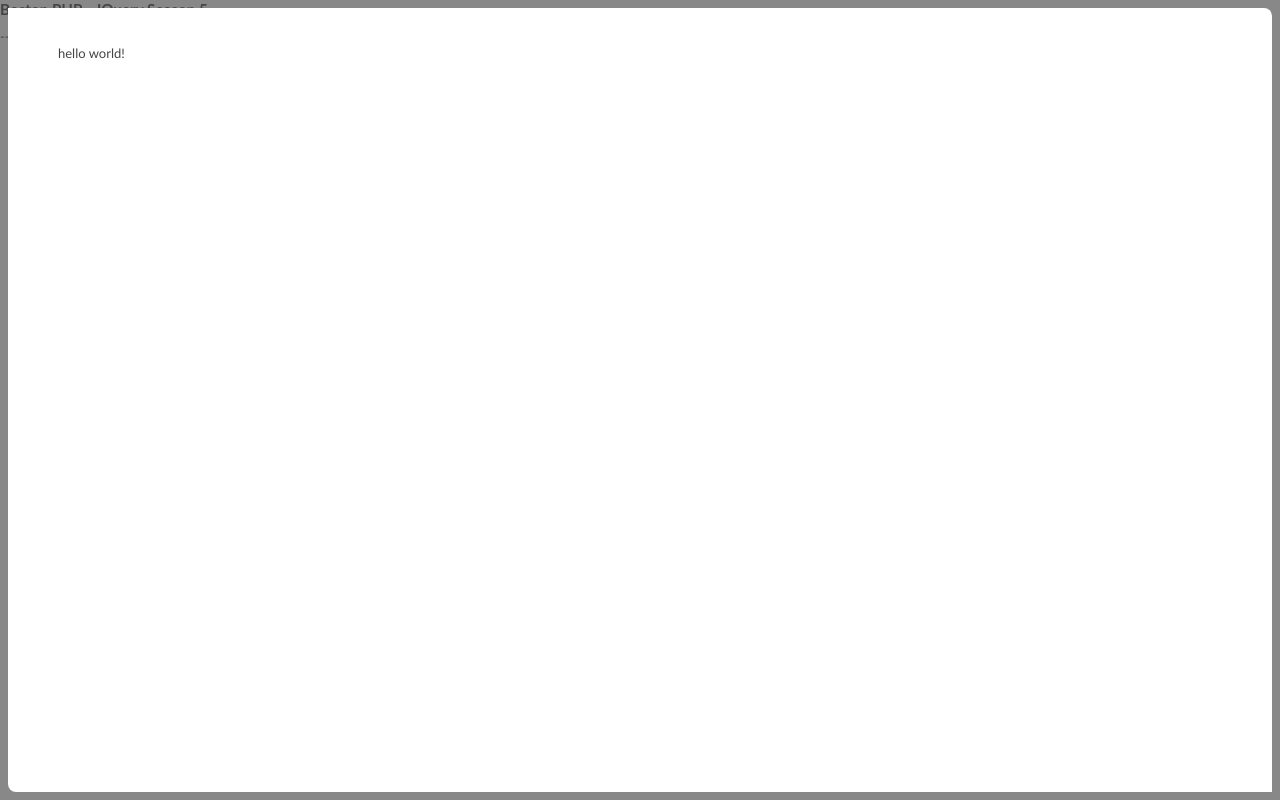
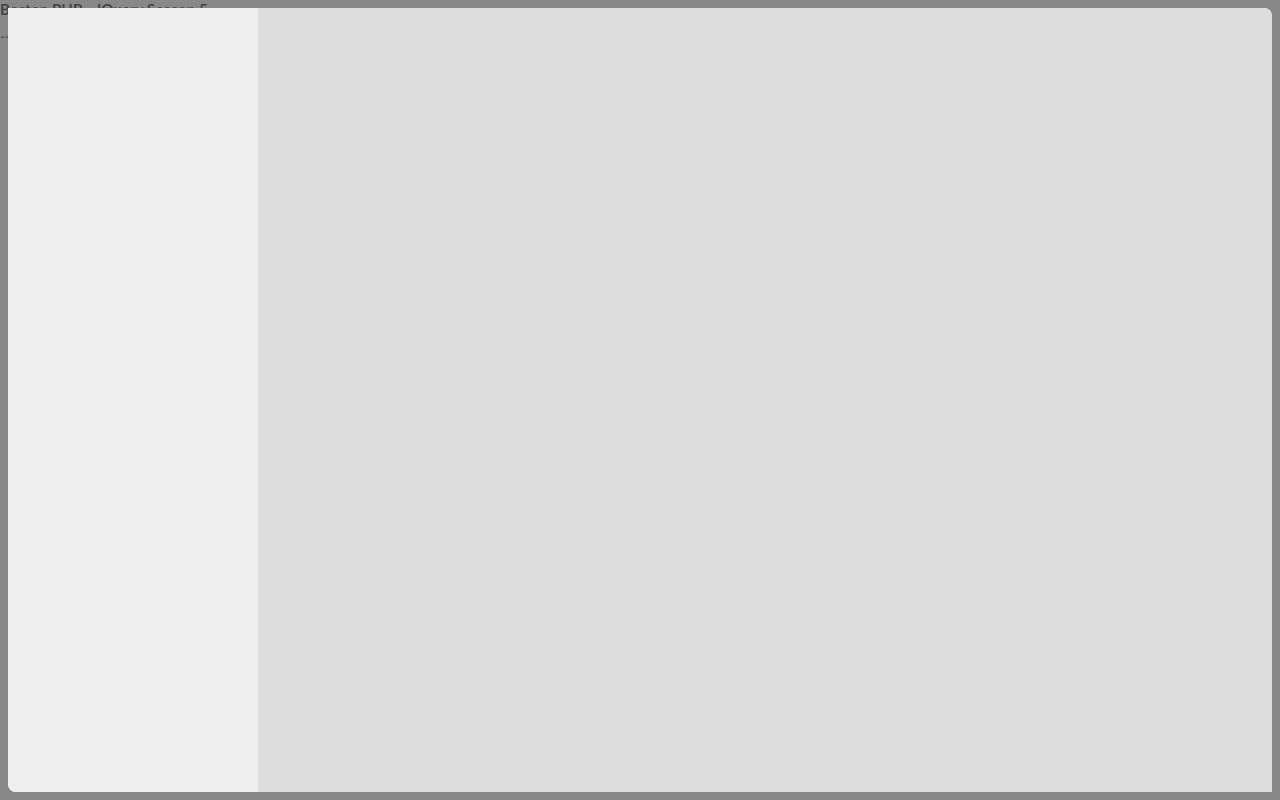
Before and after one commit to vieira83/SPA, a PHP site: page /spa2.html in a window 1280 px wide. Run offline with PHP 8.4, Linux system fonts and the light colour scheme; some libraries are stand-ins or nearby versions.

Commit message:
Added new files spa2

```diff
--- a/CSS/spa.shell.css
+++ b/CSS/spa.shell.css
@@ -1,3 +1,90 @@
+/**
+ spa.shell.css
+ shell styles
+*/
+.spa-shell-head, .spa-shell-head-logo,.spa-shell-head-acct,.spa-shell-head-seach,
+.spa-shell-main, .spa-shell-main-nav, .spa-shell-main-content,.spa-shell-foot,
+.spa-shell-chat, .spa-shell-modal{
+position:absolute;
+}
+.spa-shell-head{
+	top:0;
+	left:0;
+	right:0;
+	height:40px;
+}
+.spa-shell-head-logo{
+	top:4px;
+	left:4px;
+	right:4px;
+	height:32px;
+	width:128px;
+	background:orange;
+}
+.spa-shell-head-acct{
+	top:4px;
+	right:0;
+	height:32px;
+	width:64px;
+	background:green;
+}
+.spa-shell-head-search{
+	top:4px;
+	right:64px;
+	height:32px;
+	width:248px;
+	background:blue;
+}
+.spa-shell-main{
+	top:40px;
+	left:0;
+	right:0;
+	bottom:40px;
+}
+.spa-shell-main-nav,.spa-shell-main-content{
+	top:0;
+	bottom:0;
+}
+.spa-shell-main-nav{
+	width:250px;
+	background:#eee;
+}
+.spa-x-closes .spa-shell-main-nav{
+	width:0;
+}
+.spa-shell-main-content{
+	left:250px;
+	right:0;
+	background:#ddd;
+}
+.spa-x-closes .spa-shell-main-content{
+	left:0;
+}
+.spa-shell-foot{
+	bottom:0;
+	left:0;
+	right:0;
+	height:40px;
+}
+.spa-shell-chat{
+	bottom:0;
+	left:0;
+	right:0;
+	width:300px
+	height:15px;
+	background:red;
+	z-index:1;
+}
+.spa-shell-modal{
+	margin-top:-200px;
+	margin-left:-200px;
+	top:50%;
+	left:50%;
+	width:400px
+	height:400px;
+	background:#fff;
+	z-index:2;
+}
 body {
 
 }
--- a/index.php
+++ b/index.php
@@ -39,7 +39,6 @@
 
 		<!-- JavaScript Includes -->
 		<script type="text/javascript"></script>
-
 		<script src="https://ajax.googleapis.com/ajax/libs/jquery/1.9.1/jquery.min.js"></script>
 		<script src="//cdnjs.cloudflare.com/ajax/libs/underscore.js/1.4.4/underscore-min.js"></script>
 		<script src="//cdnjs.cloudflare.com/ajax/libs/backbone.js/1.0.0/backbone-min.js"></script>
--- a/js/spa.js
+++ b/js/spa.js
@@ -14,10 +14,7 @@
 
 var spa = (function(){
 	var initModule = function($container){
-		$container.html('<h1 style="display:inline-block; margin:25px;"></h1>'
-				+'hello world!'
-			+'</h1>'
-		);
+		spa.shell.initModule($container);
 	};
 	return {initModule: initModule};
 }());
--- a/js/spa.shell.js
+++ b/js/spa.shell.js
@@ -0,0 +1,125 @@
+/*
+ * spa.shell.js
+ * Shell namespace module
+*/
+
+/*jslint   brwoser:true, continue:true,
+  devel : true, indent : 2 maxerr : 50,
+  newcap : true, nomen : true, plusplus : true,
+  regexp : true, sloppy : true, vars : true,
+  white : true
+*/
+
+/* global $, spa */
+
+spa.shell =(function(){
+	//------------Begin Module Scope Variables-------------------
+	var
+		configMap = {
+			main_html : String()
+			+'<div class =="spa=shell-head">'
+				+'<div class =="spa=shell-head-logo"></div>'
+				+'<div class =="spa=shell-head-acct"></div>'
+				+'<div class ="spa-shell-head-search"></div>'
+			+'</div>'
+			+'<div class ="spa-shell-main"></div>'
+				+'<div class ="spa-shell-main-nav"></div>'
+				+'<div class ="spa-shell-main-content"></div>'
+			+'</div>'
+			+'<div class ="spa-shell-foot"></div>'
+			+'<div class ="spa-shell-chat"></div>'
+			+'<div class ="spa-shell-modal"></div>',
+			chat_extend_time : 1000,
+			chat_retract_time : 300,
+			chat_extend_height : 450,
+			chat_retract_height : 15,
+			chat_extended_title : 'Click to retract',
+			chat_retracted_title : 'Click to extend'
+		},
+		stateMap = {
+			$container : null,
+			is_chat_retracted : true
+		},
+		jqueryMap = {},
+		setJqueryMap, toggleChat, onClickChat, initModule;
+
+	//--------------End Module Scope Variable-----------------------
+	//--------------Begin Utility Methods --------------------------
+	//--------------End Utility Methods-----------------------------
+	//--------------End DOM Methods---------------------------------
+	//BEGIN D0m method / setJqueryMap/
+	setJqueryMap = function(){
+		var $conatainer = siteMap.$container;
+		jqueryMap={
+			$container:$container,
+			$chat: $container.find('.spa-shell-chat')
+		};
+	};
+	//End Dom method/ SetJqueryMap/
+
+	//BEGIN Dom method / toggleChat/
+	//Purpose: Extends or retracts chat slider
+	//Arguments:
+	// *do_extend if true, extends slider: if false retracts
+	//* callback -optional function to execute at the end of anumation
+	//Settings
+	//*Chat_enxtend_time, chat_retract_time
+	//Returns :boolean
+	//* true -slider animation activated
+	//* false -slider animation not activated
+	toggleChat =function(){
+		var
+			px_chat_ht = jqueryMap.$chat.height(),
+			is_open = px_chat_ht === configMap.chat_extend_height,
+			is_closes =  px_chat_ht === configMap.chat_retract_height,
+			is_sliding = !is_open && !is_closed;
+
+			//avoid race condition
+			if(is_sliding){return false;}
+
+			//Begin extend chat slider
+			if(do_extend){
+				jqueryMap.$chat.animate({height:configMap.chat_extend_height},
+				configMap.chat_retract_time),
+				function(){
+					jqueryMap.$chat.attr(
+						'title',configMap.chat_retracted_title
+					);
+					statteMap.is_chat_retracted = true;
+					if(callback){
+						callback(jqueryMap.$chat);
+					}
+				}
+			};
+			return true;
+			//End retract chat slider
+	}
+	//End DOM method /toggleChat/
+	//--------------END DOM Methods -----------------------------------
+	//--------------Begin Event Handlers ------------------------------
+
+	//--------------END Event Handlers --------------------------------
+	onClicChat = function(event){
+		toggleChat(stateMap.is_chat_retracted);
+		return false;
+	}
+	//Begin Public method /initModule
+	initModule = function($container){
+		// load HTML and map jQuery collections
+		stateMap.$container = $container;
+		$container.html(configMap.main_html);
+		setJqueryMap();
+		//initialize chat slider and bind click handler
+		stateMap.is_chat_retracted = true;
+		jqueryMap.$chat
+			.attr('title', configMap.chat_retracted_title)
+			.click(onClickChat);
+		//Test toggle
+		//setTimeout(function(){toggleChat(true);},3000);
+		//setTimeout(function(){toggleChat(false);},8000);
+	};
+	//END Public Method /initModile
+	return {initModule:initModule}
+
+	//--------------End Public Methods --------------------------------
+}());
--- a/spa.html
+++ b/spa.html
@@ -97,7 +97,7 @@
 		//
 		jQuery(document).ready(
 
-			function(){console.log("here");spa.initModule(jQuery('#spa'));}
+			function(){spa.initModule(jQuery('#spa'));}
 		);
 		</script>
 
```
Also changed, not shown: layout.html (+15 -33 lines).
